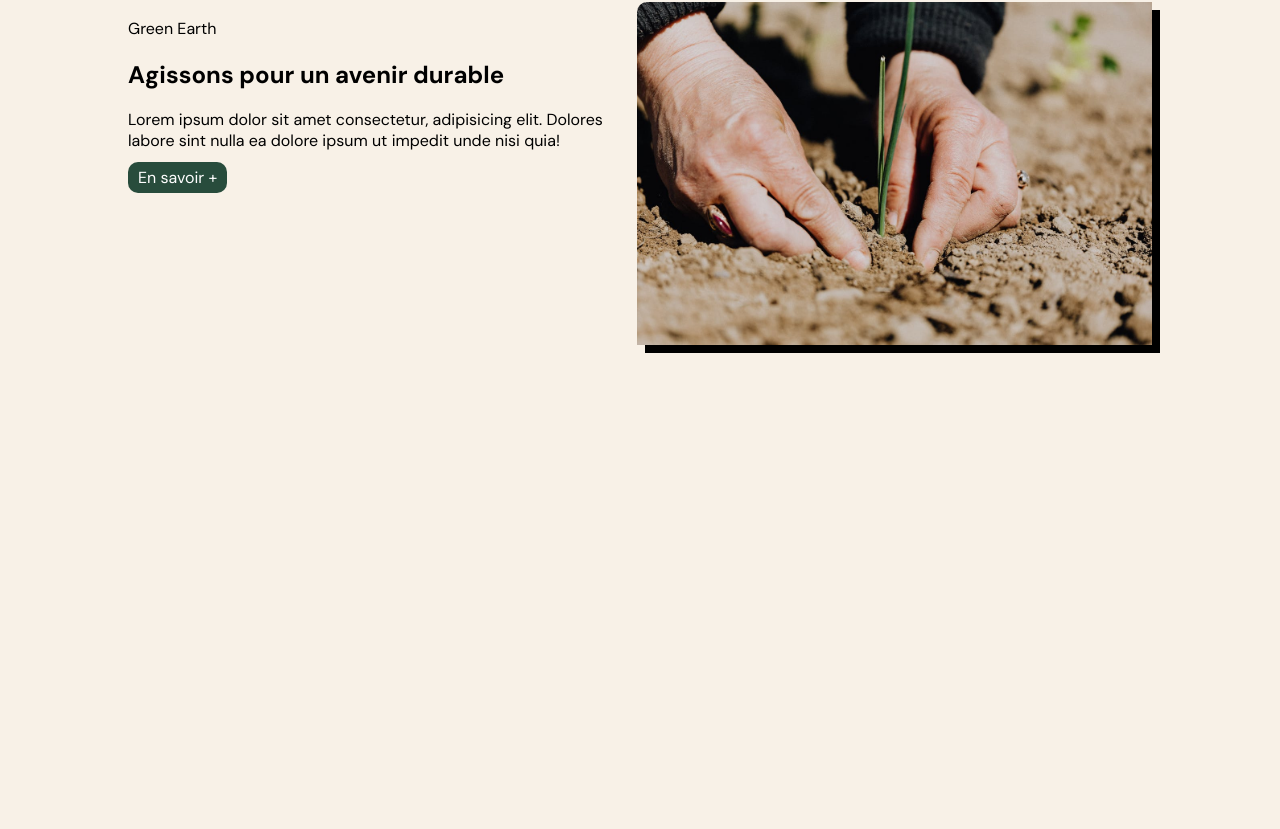
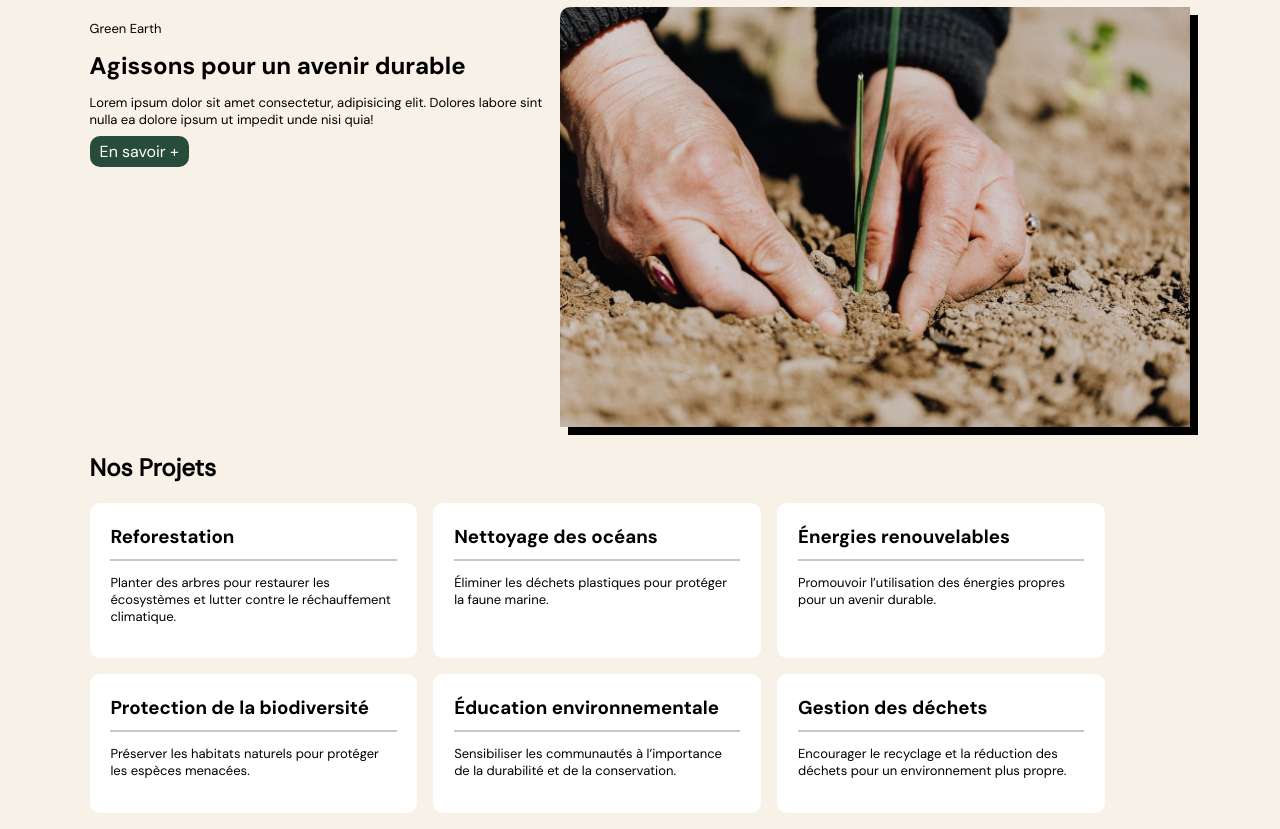
Before and after one commit to NebulusNubium/Green-Earth, a website: page index.html in a window 1280 px wide. Shown: the part 107-936 px from the top of the page. Before the commit the page ends 800 px from the top, so only its background shows below. Drawn offline with Linux system fonts and the light colour scheme; files whose address does not match are found by name.

Commit message:
Nos Projets

```diff
--- a/assets/SCSS/abstract/_mixins.scss
+++ b/assets/SCSS/abstract/_mixins.scss
@@ -5,3 +5,14 @@
     border-radius: 10px;
     padding: 5px 10px;
 }
+
+@mixin card {
+    background-color: white;
+    padding: 1.3rem;
+    width: 26%;
+    border-radius: 10px;
+    h3 {
+        border-bottom: 2px solid rgb(199, 199, 199);
+        padding-bottom: 10px;
+    }
+}
--- a/assets/SCSS/base/_base.scss
+++ b/assets/SCSS/base/_base.scss
@@ -7,12 +7,16 @@ body {
 }
 
 *section, header, footer {
-    margin: 1rem 10%;
+    margin: 1rem 7%;
 }
 
+p {
+    font-size: small;
+}
 
-h1, h2, h3 {
+h1, h3 {
     font-family: variable.$police-secondaire;
+    margin: 0;
 }
 
 a {
--- a/assets/SCSS/components/_buttons.scss
+++ b/assets/SCSS/components/_buttons.scss
@@ -6,3 +6,7 @@
     @include mixins.button;
     background-color: variable.$color-secondary;
 }
+
+.projet {
+    @include mixins.card
+}
--- a/assets/SCSS/pages/_homepage.scss
+++ b/assets/SCSS/pages/_homepage.scss
@@ -15,6 +15,8 @@
     }
 }
 
-#projets {
-
+.projet-container {
+    display: flex;
+    gap: 1rem;
+    flex-wrap: wrap;
 }
--- a/index.html
+++ b/index.html
@@ -29,9 +29,41 @@
             </div>
         </section>
 
-        <section id="projets"></section>
+        <section id="projets">
+            <h2>Nos Projets</h2>
+            <div class="projet-container">
+                <div class="projet">
+                    <h3>Reforestation</h3>
+                    <p> Planter des arbres pour restaurer les écosystèmes et lutter contre le réchauffement climatique. </p>
+                </div>
+                <div class="projet">
+                    <h3>Nettoyage des océans</h3>
+                    <p>Éliminer les déchets plastiques pour protéger la faune marine. </p>
+                </div>
+                <div class="projet">
+                    <h3>Énergies renouvelables</h3>
+                    <p>Promouvoir l’utilisation des énergies propres pour un avenir durable. </p>
+                </div>
+                <div class="projet">
+                    <h3>Protection de la biodiversité</h3>
+                    <p>Préserver les habitats naturels pour protéger les espèces menacées. </p>
+                </div>
+                <div class="projet">
+                    <h3>Éducation environnementale</h3>
+                    <p>Sensibiliser les communautés à l’importance de la durabilité et de la conservation. </p>
+                </div>
+                <div class="projet">
+                    <h3>Gestion des déchets</h3>
+                    <p>Encourager le recyclage et la réduction des déchets pour un environnement plus propre. </p>
+                </div>
+            </div>
 
-        <section id="mission"></section>
+
+        </section>
+
+        <section id="mission">
+
+        </section>
 
         <section id="actus"></section>
 
```
Also changed, not shown: assets/css/style.css, 1 other file.
